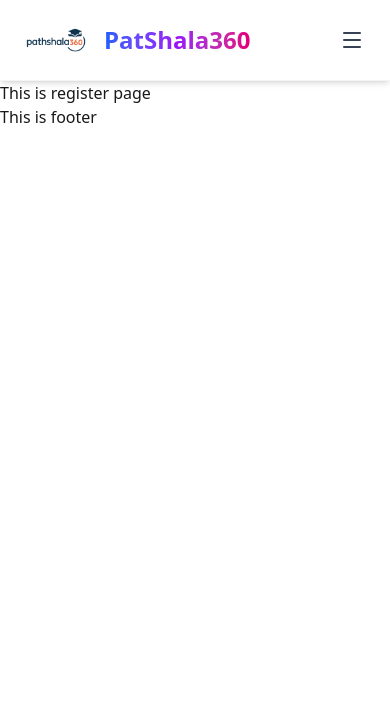
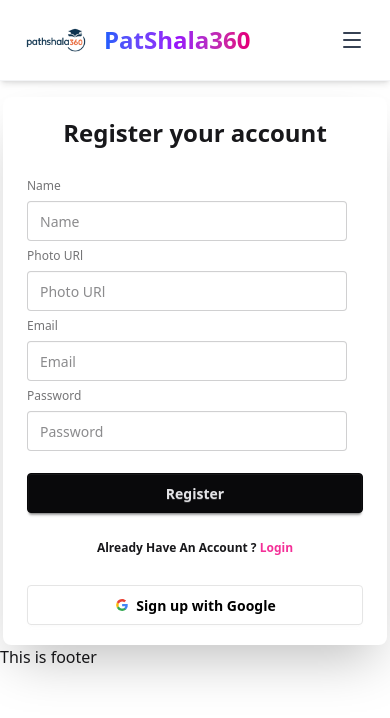
Before and after one commit to rashel9255/online-learning-platform-client, a React (Vite) app: page /register in a window 390 px wide. Shown: the top 718 px of the page. Built offline with nearby package versions, Linux system fonts and the light colour scheme.

Commit message:
feat:add responsive register page

```diff
--- a/src/Pages/Register.jsx
+++ b/src/Pages/Register.jsx
@@ -1,9 +1,62 @@
-import React from 'react';
+import React, { useEffect } from "react";
+import { Link } from "react-router";
 
 const Register = () => {
+
+
+    useEffect(() => {
+        document.title = "PatShala360 | Register";
+    }, []);
+
+
     return (
         <div>
-            <h2>This is register page</h2>
+            <div className="flex justify-center lg:min-h-screen items-center mt-4">
+                <div className="card bg-base-100 w-full max-w-sm shrink-0 shadow-2xl py-5">
+                    <h2 className="font-semibold text-2xl text-center">Register your account</h2>
+                    <form className="card-body">
+                        <fieldset className="fieldset">
+                            {/* Name  */}
+                            <label className="label">Name</label>
+                            <input name="name" type="text" className="input" placeholder="Name" required />
+
+                            {/* Photo URl  */}
+                            <label className="label">Photo URl </label>
+                            <input name="photo" type="text" className="input" placeholder="Photo URl" required />
+
+                            {/* email  */}
+                            <label className="label">Email</label>
+                            <input name="email" type="email" className="input" placeholder="Email" required />
+
+                            {/* password  */}
+                            <label className="label">Password</label>
+                            <input name="password" type="password" className="input" placeholder="Password" required />
+
+                            <button type="submit" className="btn btn-neutral mt-4">
+                                Register
+                            </button>
+                            <p className="font-semibold text-center pt-5">
+                                Already Have An Account ?{" "}
+                                <Link className="text-secondary" to="/login">
+                                    Login
+                                </Link>
+                            </p>
+                        </fieldset>
+                    </form>
+                    <button className="btn mx-6 bg-white text-black border-[#e5e5e5]">
+                        <svg aria-label="Google logo" width="16" height="16" xmlns="http://www.w3.org/2000/svg" viewBox="0 0 512 512">
+                            <g>
+                                <path d="m0 0H512V512H0" fill="#fff"></path>
+                                <path fill="#34a853" d="M153 292c30 82 118 95 171 60h62v48A192 192 0 0190 341"></path>
+                                <path fill="#4285f4" d="m386 400a140 175 0 0053-179H260v74h102q-7 37-38 57"></path>
+                                <path fill="#fbbc02" d="m90 341a208 200 0 010-171l63 49q-12 37 0 73"></path>
+                                <path fill="#ea4335" d="m153 219c22-69 116-109 179-50l55-54c-78-75-230-72-297 55"></path>
+                            </g>
+                        </svg>
+                        Sign up with Google
+                    </button>
+                </div>
+            </div>
         </div>
     );
 };
```
